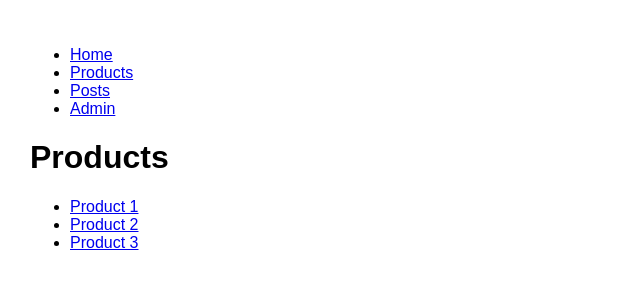
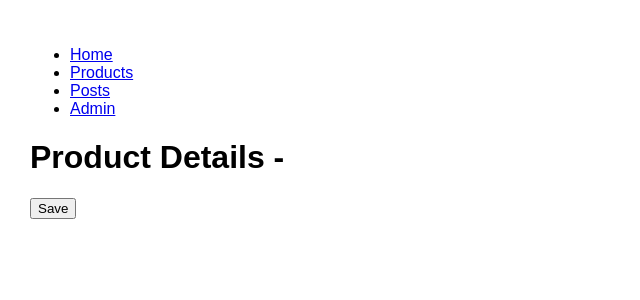
Before and after one commit to wilbertopachecob/react-router-app, a React (Create React App) app: page /products/1 in a window 1280 px wide. Shown: the top 300 px of the page, without its empty margins (0-640 px from the left). Built offline with nearby package versions, Linux system fonts and the light colour scheme.

Commit message:
added route params

```diff
--- a/src/App.js
+++ b/src/App.js
@@ -4,7 +4,7 @@ import Products from "./components/products";
 import Posts from "./components/posts";
 import Home from "./components/home";
 import Dashboard from "./components/admin/dashboard";
-// import ProductDetails from "./components/productDetails";
+import ProductDetails from "./components/productDetails";
 // import NotFound from "./components/notFound";
 import "./App.css";
 import { Route, Switch } from "react-router-dom";
@@ -16,7 +16,9 @@ class App extends Component {
         <NavBar />
         <div className="content">
           <Switch>
+            <Route path="/posts/:year/:month" component={Posts}></Route>
             <Route path="/posts" component={Posts}></Route>
+            <Route path="/products/:id" component={ProductDetails}></Route>
             <Route path="/products" render={(props) => <Products sortBy="newest" {...props} />}></Route>
             <Route path="/admin" component={Dashboard}></Route>
             <Route path="/" component={Home}></Route>
```
